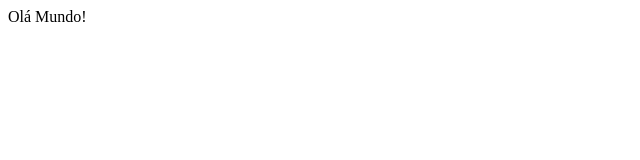
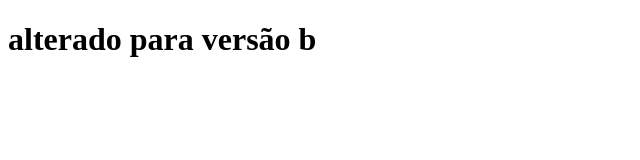
Before and after one commit to bcsaulo/git-aula-01, a plain HTML site: page index.html in a window 1280 px wide. Shown: the whole page, without its empty margins (0-640 px from the left). Drawn offline with Linux system fonts and the light colour scheme.

Commit message:
mais uma versao.html

```diff
--- a/index.html
+++ b/index.html
@@ -6,6 +6,6 @@
     <title>Git-Aula1</title>
 </head>
 <body>
-    Olá Mundo!
+<h1>alterado para versão b</h1>
 </body>
 </html>
```
